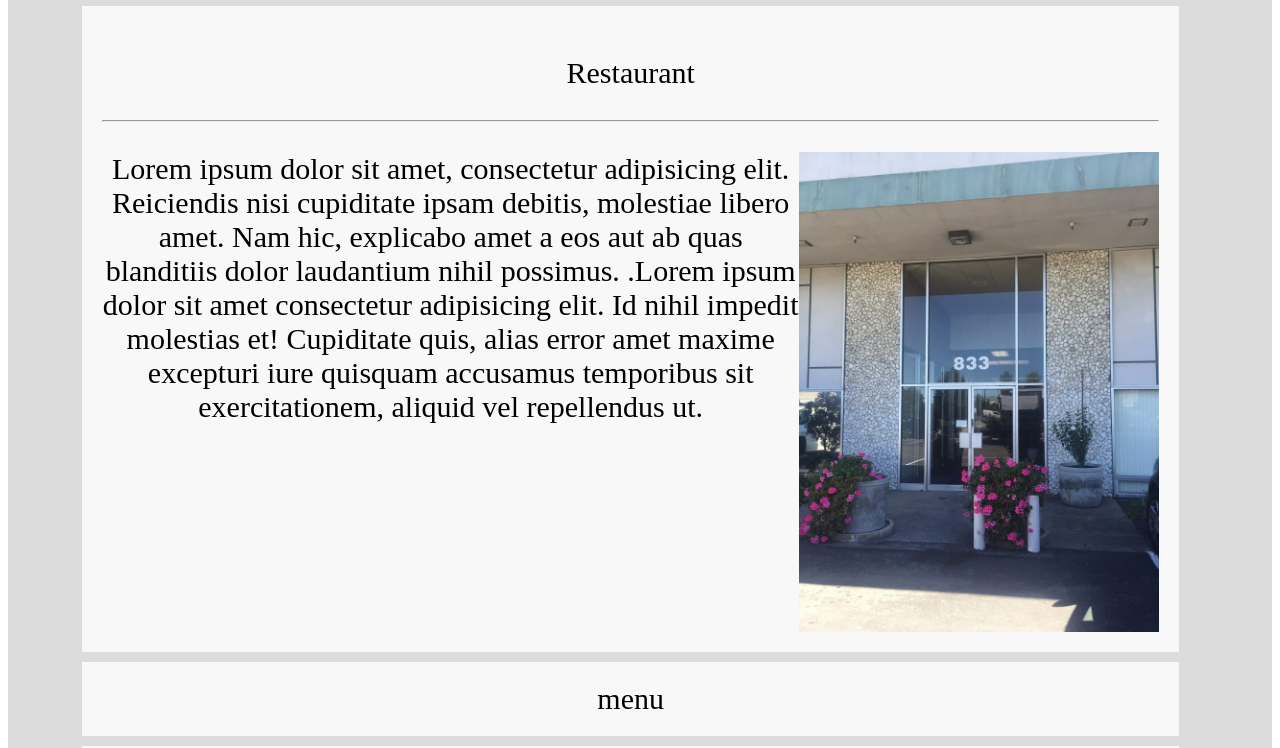
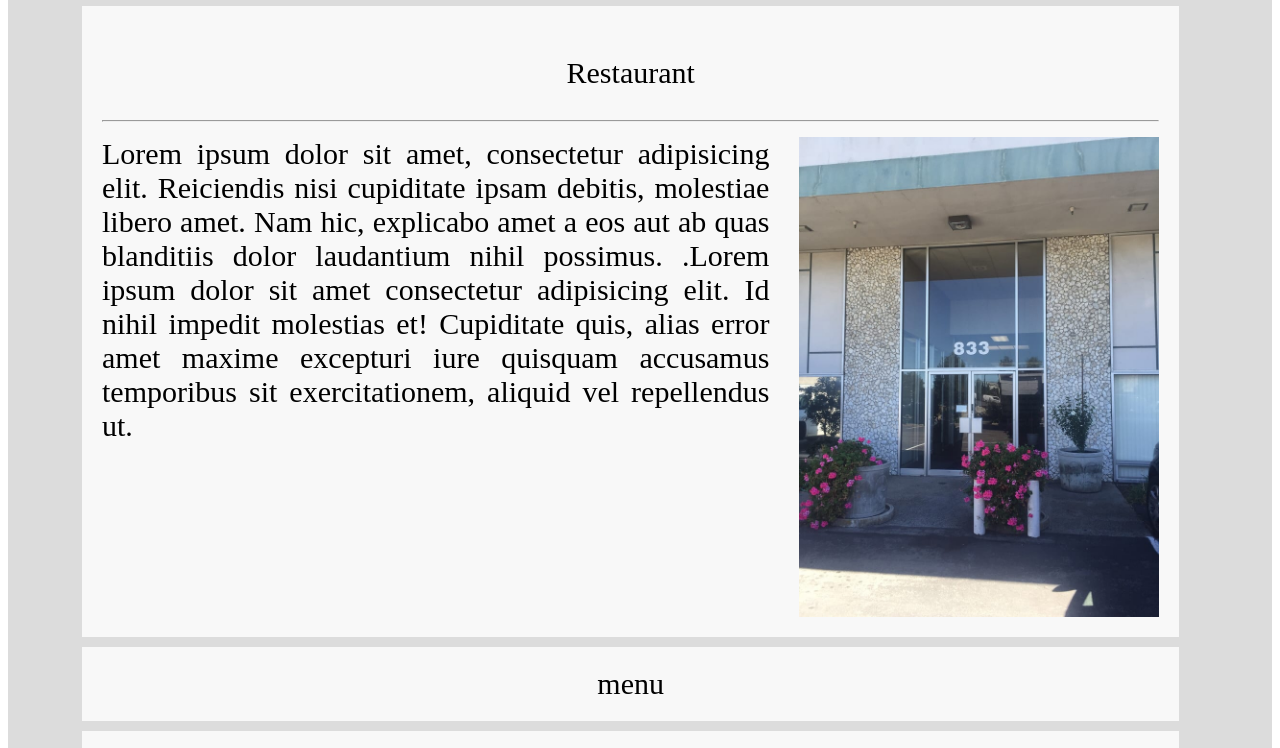
Before and after one commit to ghaidan92/chancay-restaurant, a plain HTML site: page index.html in a window 1280 px wide. Shown: the part 1040-1788 px from the top of the page. Drawn offline with Linux system fonts and the light colour scheme; some packages are replaced by stand-ins of ours.

Commit message:
fixed a few

```diff
--- a/index.html
+++ b/index.html
@@ -54,11 +54,12 @@
         <div class="about">
             <p>Restaurant</p>
             <hr>
-            <p class="story">
-                <img src="./images/inside-img.jpg" alt=""> Lorem ipsum dolor sit amet, consectetur adipisicing elit. Reiciendis nisi cupiditate ipsam debitis, molestiae libero amet. Nam hic, explicabo amet a eos aut ab quas blanditiis dolor laudantium
-                nihil possimus. .Lorem ipsum dolor sit amet consectetur adipisicing elit. Id nihil impedit molestias et! Cupiditate quis, alias error amet maxime excepturi iure quisquam accusamus temporibus sit exercitationem, aliquid vel repellendus
-                ut.
-            </p>
+            <div class="story">
+                <div class="story-text">Lorem ipsum dolor sit amet, consectetur adipisicing elit. Reiciendis nisi cupiditate ipsam debitis, molestiae libero amet. Nam hic, explicabo amet a eos aut ab quas blanditiis dolor laudantium nihil possimus. .Lorem ipsum dolor sit amet
+                    consectetur adipisicing elit. Id nihil impedit molestias et! Cupiditate quis, alias error amet maxime excepturi iure quisquam accusamus temporibus sit exercitationem, aliquid vel repellendus ut.
+                </div>
+                <div class="story-img"><img src="./images/inside-img.jpg" alt=""> </div>
+            </div>
         </div>
         <div class="menu">menu</div>
         <div class="location lo">
--- a/styles.css
+++ b/styles.css
@@ -152,6 +152,21 @@ img {
     grid-area: about;
 }
 
+.story {
+    display: grid;
+    grid-template-areas: 'story-text story-img story-img story-img';
+    grid-gap: 30px;
+}
+
+.story-text {
+    grid-area: story-text;
+    text-align: justify;
+}
+
+.story-img {
+    grid-area: story-img
+}
+
 .story>img {
     float: right;
 }
```
